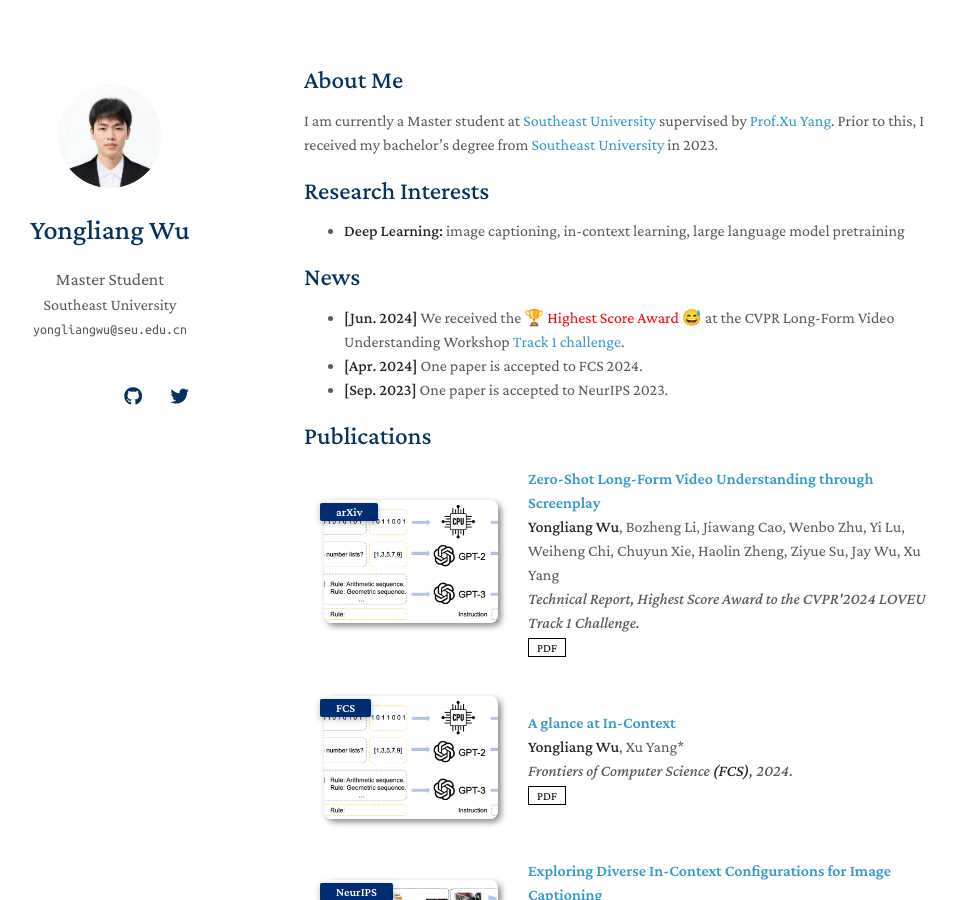
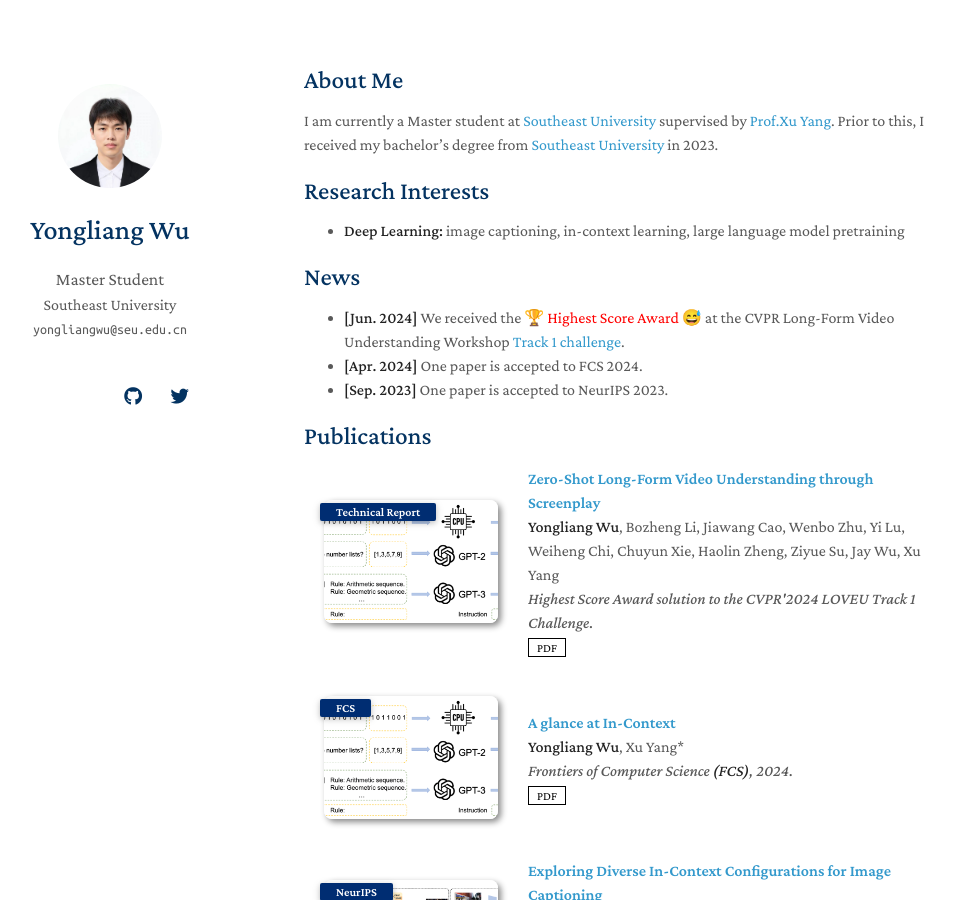
Before and after one commit to yongliang-wu/yongliang-wu.github.io, a Jekyll site: the page built from index.md, in a window 1280 px wide and 900 px high. Shown: the whole window, without its empty margins (166-1123 px from the left). Built offline with Jekyll 4.4.1, drawn with Linux system fonts in a browser that asks for light colours; nearby versions of some CDN libraries; a style sheet for code colours, icons or effects is not loaded; our own code applies the rules of GitHub Pages for plain Markdown files.

Commit message:
Update publications.yml

```diff
--- a/_data/publications.yml
+++ b/_data/publications.yml
@@ -2,8 +2,8 @@ main:
 
   - title: Zero-Shot Long-Form Video Understanding through Screenplay
     authors: <strong>Yongliang Wu</strong>, Bozheng Li, Jiawang Cao, Wenbo Zhu, Yi Lu, Weiheng Chi, Chuyun Xie, Haolin Zheng, Ziyue Su, Jay Wu, Xu Yang
-    conference_short: arXiv
-    conference: Technical Report, Highest Score Award to the CVPR'2024 LOVEU Track 1 Challenge.
+    conference_short: Technical Report
+    conference: Highest Score Award solution to the CVPR'2024 LOVEU Track 1 Challenge.
     pdf: https://arxiv.org/abs/2406.17309
     image: ./assets/img/FCS2024.png
 
```
